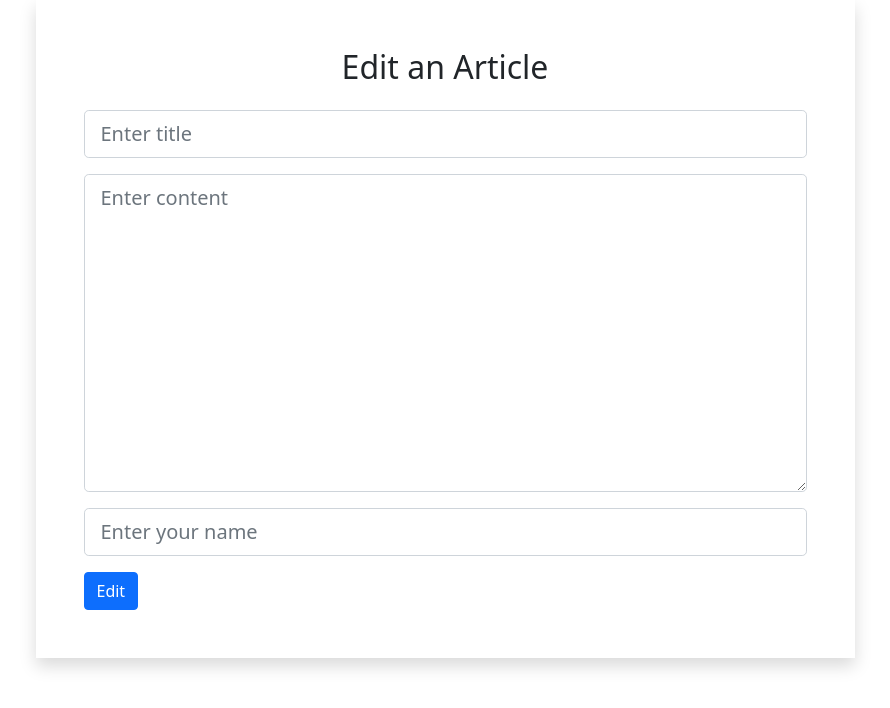
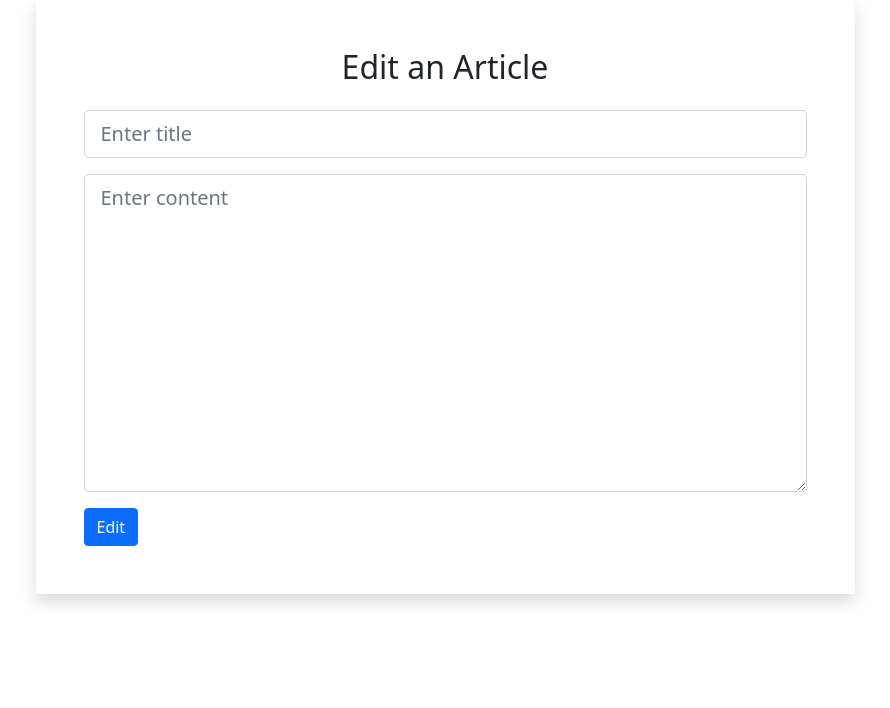
Before and after one commit to 0brain/articles, a React (Create React App) app in the folder news-ui/: page /articles/edit_article/1 in a window 1280 px wide. Shown: the top 708 px of the page, without its empty margins (195-1085 px from the left). Built offline with nearby package versions, Linux system fonts and the light colour scheme; no server answers.

Commit message:
Made author_name field hidden to avoid the possibility of editing the name of the author.

```diff
--- a/news-ui/src/components/EditArticle.js
+++ b/news-ui/src/components/EditArticle.js
@@ -9,8 +9,7 @@ class EditForm extends Component{
     this.state = {
       id:'',
       title:'',
-      content:'',
-      author_name:''
+      content:''
     }
 
     this.handleInputChange = this.handleInputChange.bind(this);
@@ -102,7 +101,7 @@ class EditForm extends Component{
           </div>
           <div className="form-group">
             <input
-              type="text"
+              type="hidden"
               className="mt-3 form-control form-control-lg"
               placeholder="Enter your name"
               name="author_name"
```
